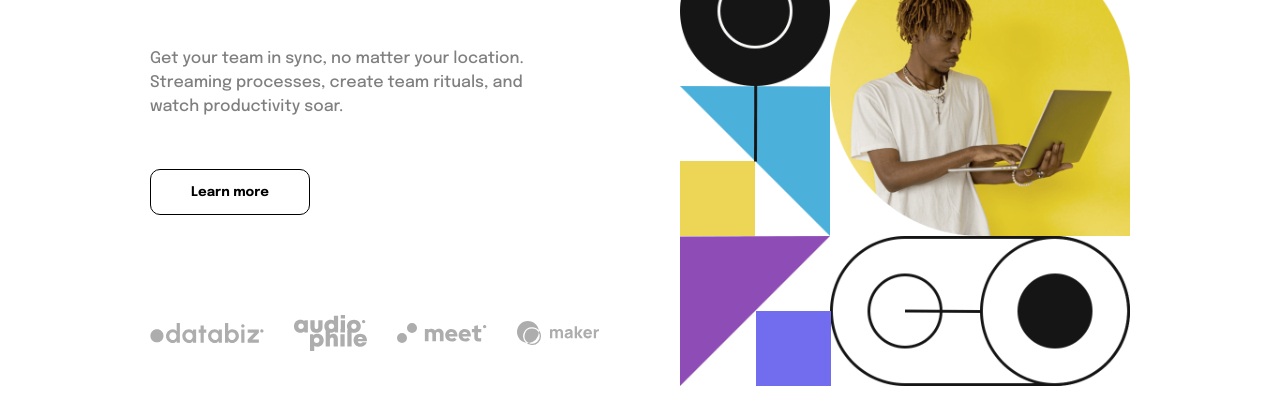
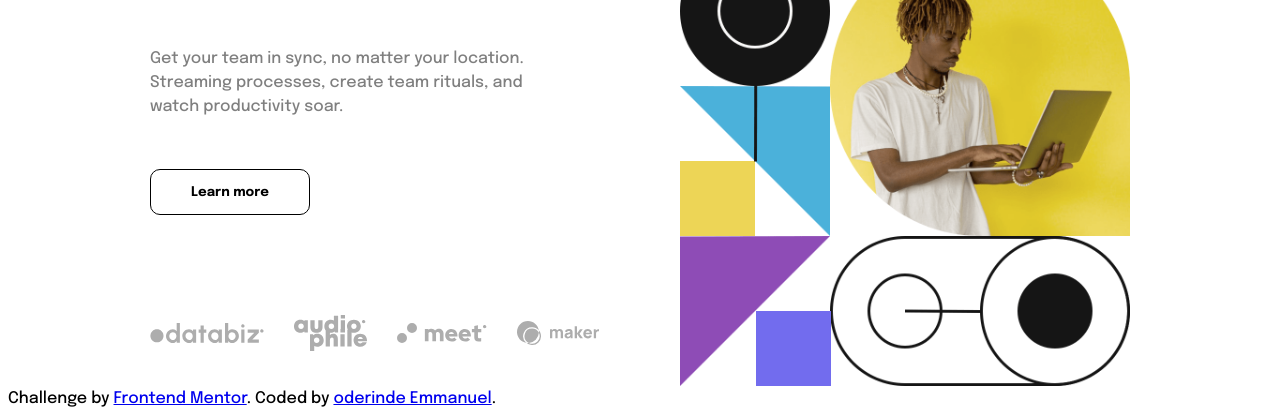
Before and after one commit to oderinde300/dropMenu, a plain HTML site: page index.html in a window 1280 px wide. Shown: the part 430-845 px from the top of the page. Drawn offline with Linux system fonts and the light colour scheme.

Commit message:
Update index.html

```diff
--- a/index.html
+++ b/index.html
@@ -124,10 +124,10 @@
 
   <script src="index.js"></script>
 
-  <!-- <div class="attribution">
+  <div class="attribution">
     Challenge by <a href="https://www.frontendmentor.io?ref=challenge" target="_blank">Frontend Mentor</a>.
-    Coded by <a href="#">Your Name Here</a>.
-  </div> -->
+    Coded by <a href="#">oderinde Emmanuel</a>.
+  </div>
 </body>
 
 </html>
```
